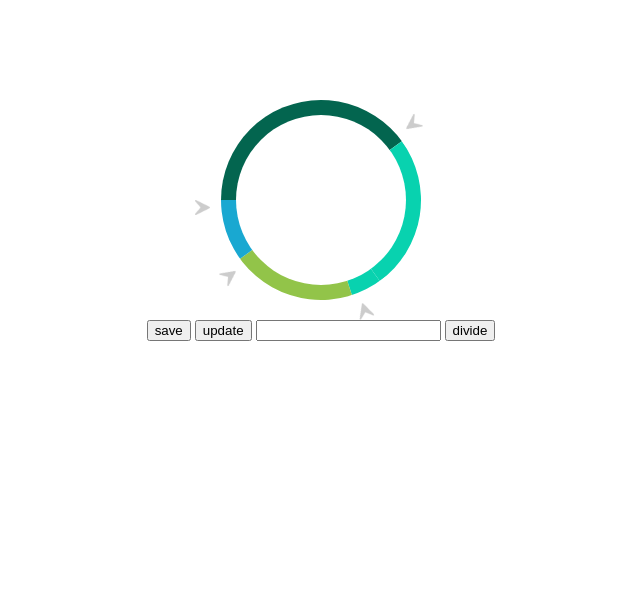
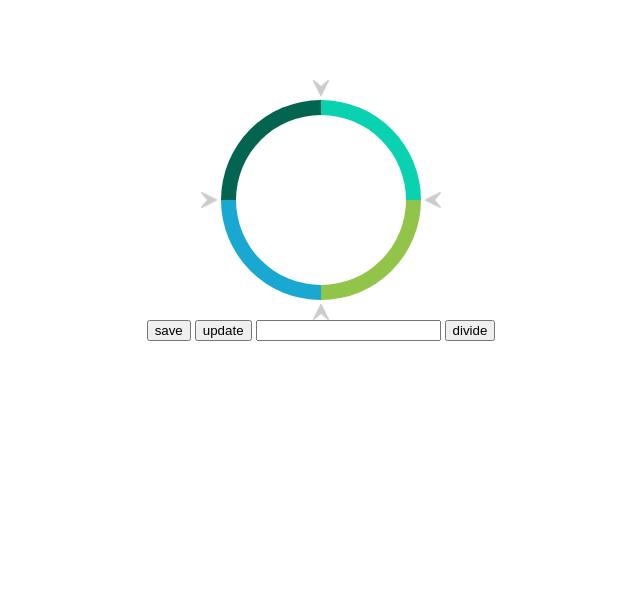
Before and after one commit to eefeng/circle, a website: page index.html in a window 1280 px wide. Shown: the whole page, without its empty margins (319-959 px from the left). Drawn offline with nearby package versions, Linux system fonts and the light colour scheme.

Commit message:
arrow pos

```diff
--- a/css/circle.scss
+++ b/css/circle.scss
@@ -16,10 +16,10 @@
 
   .arrows > .arrow {
     position: absolute;
-    //transform:  rotate(-90deg);
-    transform-origin: 15px calc(30px - 4px  + 5em);
-    margin-left: calc(5em - 15px);
-    margin-top: calc(-30px + 4px);
+    //transform:  rotate(0deg)!important;
+    transform-origin: 8px calc(20px  + 5em);
+    margin-left: calc(5em - 8px);
+    margin-top: calc(-20px);
     z-index: 999;
   }
 
--- a/index.html
+++ b/index.html
@@ -39,23 +39,22 @@
 <script>
 
     let circle = new Circle($("#circle"),{
-        inner: 80,
         arrowUrl: './img/lib_ctrl_lamp_arrow.png',
         pies: [
             {
-                percentage: 40,
+                percentage: 25,
                 color: '#03654f'
             }
             ,{
-                percentage: 30,
+                percentage: 25,
                 color: '#08d2af'
             }
             ,{
-                percentage: 20,
+                percentage: 25,
                 color: '#92c449'
             }
             ,{
-                percentage: 10,
+                percentage: 25,
                 color: '#19a8d1'
             }
         ]
--- a/js/circle.es.js
+++ b/js/circle.es.js
@@ -148,7 +148,7 @@ var Circle = function () {
                 pie.degs = ds;
                 ds = ds + pie.percentage * 360 / 100;
 
-                $('<img src=' + _this2.opts.arrowUrl + ' alt="" class="arrow" width="15" style="transform: rotate(' + (ds - 90) + 'deg)">').appendTo(_this2.$ele.find('.arrows'));
+                $('<img src=' + _this2.opts.arrowUrl + ' alt="" class="arrow" width="16" style="transform: rotate(' + (ds - 90) + 'deg)">').appendTo(_this2.$ele.find('.arrows'));
             });
         }
     }, {
--- a/js/circle.js
+++ b/js/circle.js
@@ -155,7 +155,7 @@ class Circle {
             pie.degs = ds;
             ds = ds + pie.percentage * 360 / 100;
 
-            $(`<img src=${this.opts.arrowUrl} alt="" class="arrow" width="15" style="transform: rotate(${ds-90}deg)">`)
+            $(`<img src=${this.opts.arrowUrl} alt="" class="arrow" width="16" style="transform: rotate(${ds-90}deg)">`)
                 .appendTo(this.$ele.find('.arrows'));
         });
     }
```
Also changed, not shown: arrow-down.svg (deleted), css/circle.css, 1 other file.
